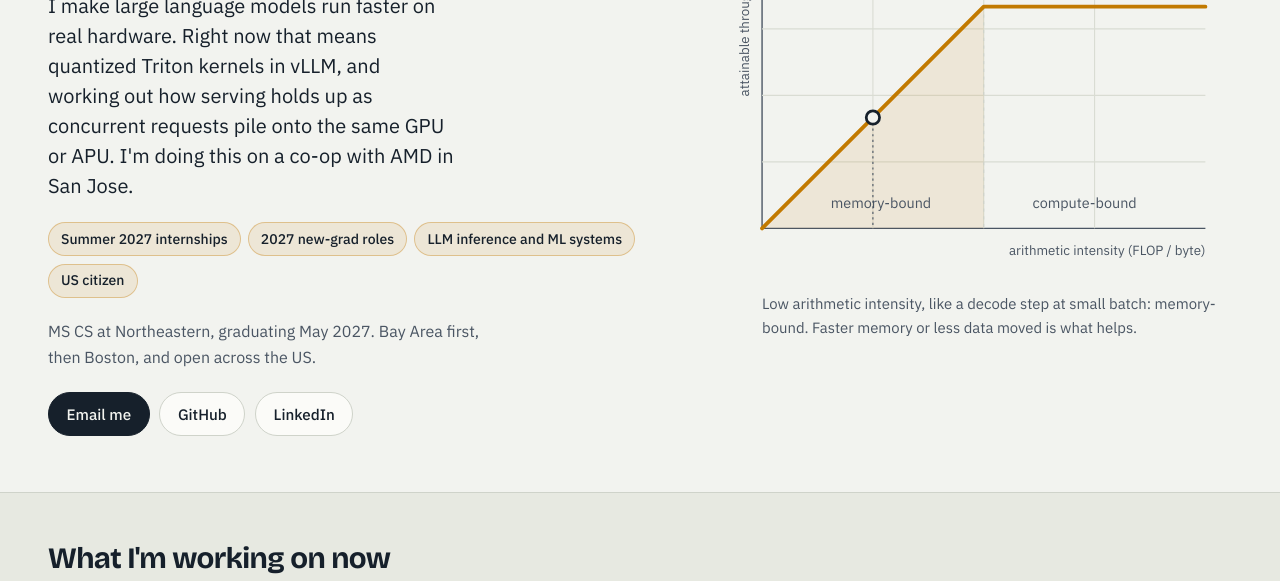
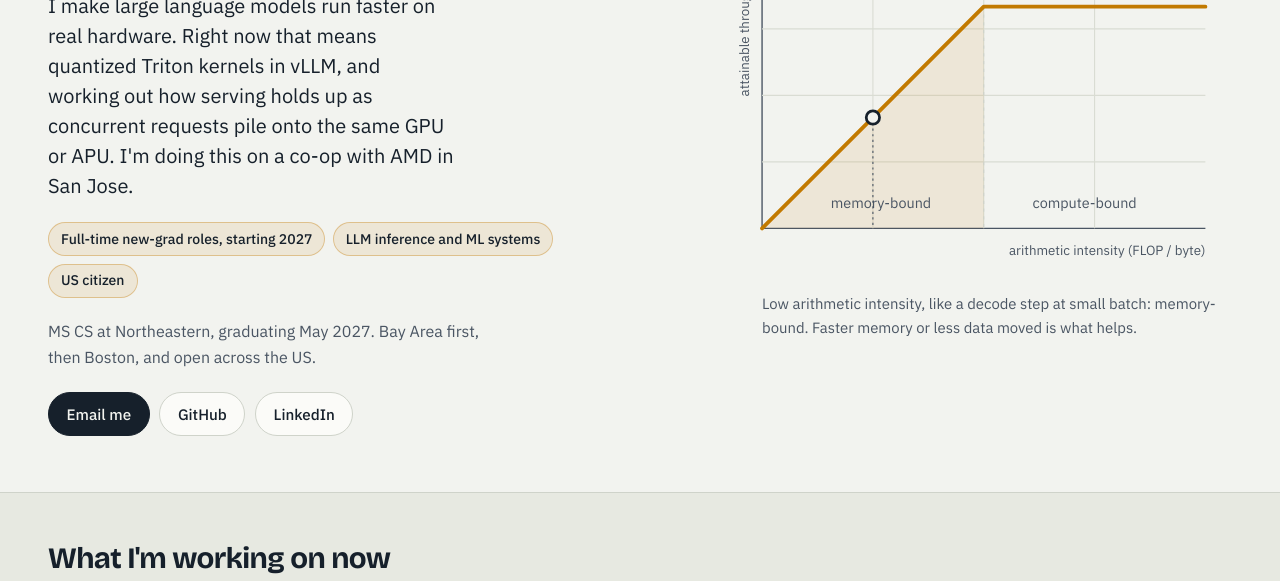
Before and after one commit to ApriCuz54/apricuz54.github.io, a plain HTML site: page docs/index.html in a window 1280 px wide. Shown: the part 219-800 px from the top of the page. Drawn offline with nearby package versions, Linux system fonts and the light colour scheme.

Commit message:
Hero: full-time new-grad roles only, no internships
Co-Authored-By: Claude Opus 5.5 <noreply@anthropic.com>
Claude-Session: https://claude.ai/code/session_01ME748GC8HzkwmAGroxifih

```diff
--- a/docs/index.html
+++ b/docs/index.html
@@ -38,8 +38,7 @@
         <h1 id="hero-title">Aditya Chatterjee</h1>
         <p class="lede">I make large language models run faster on real hardware. Right now that means quantized Triton kernels in vLLM, and working out how serving holds up as concurrent requests pile onto the same GPU or APU. I'm doing this on a co-op with AMD in San Jose.</p>
         <ul class="chips" aria-label="What I'm looking for">
-          <li>Summer 2027 internships</li>
-          <li>2027 new-grad roles</li>
+          <li>Full-time new-grad roles, starting 2027</li>
           <li>LLM inference and ML systems</li>
           <li>US citizen</li>
         </ul>
```
